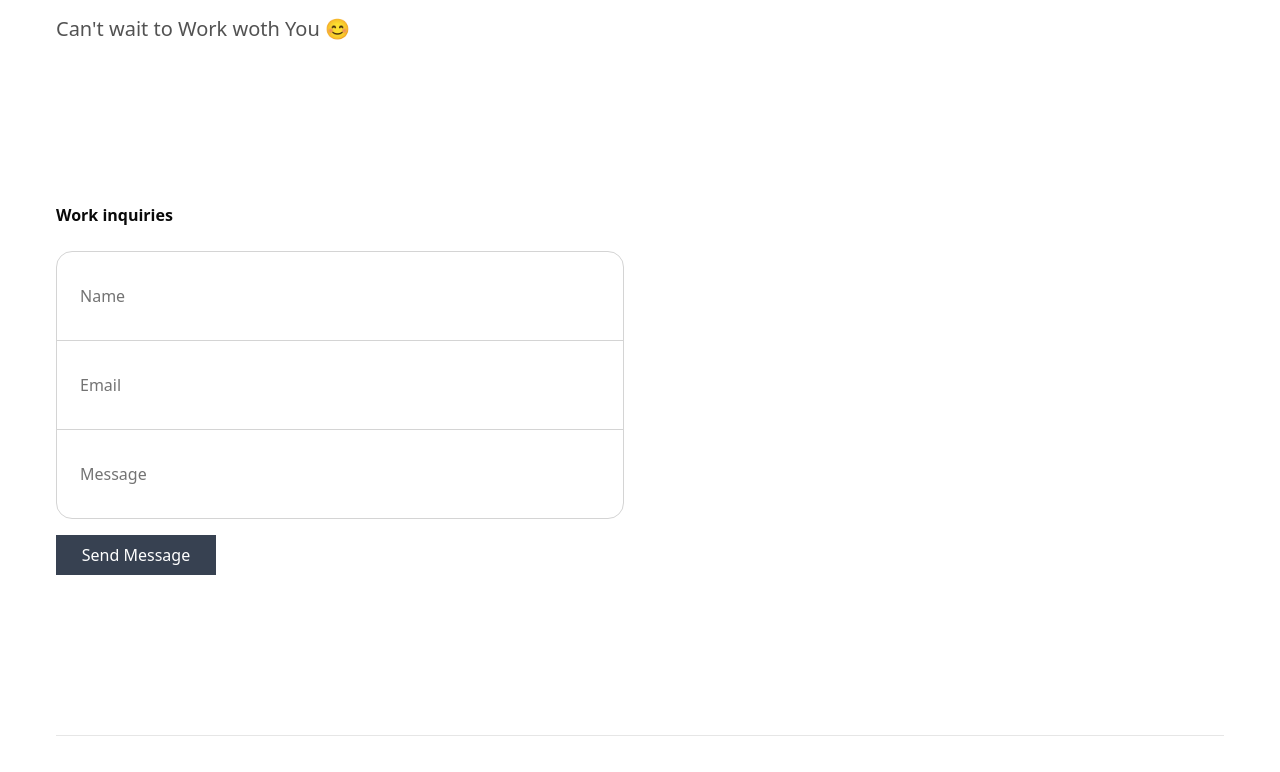
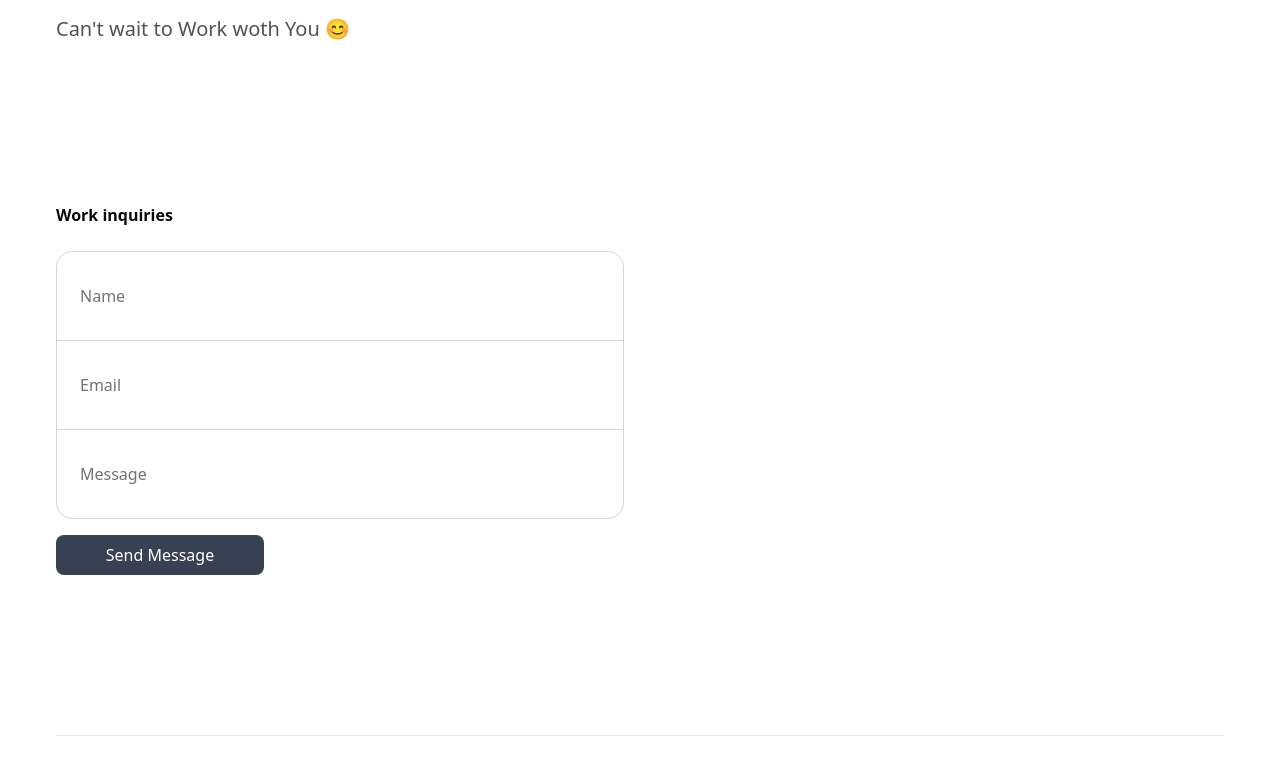
Before and after one commit to Taki7980/MyPortfolioWebSite, a Next.js app: page /contact in a window 1280 px wide. Shown: the part 385-1157 px from the top of the page. Built offline with nearby package versions, Linux system fonts and the light colour scheme.

Commit message:
contact done

```diff
--- a/src/components/ContactDetails.jsx
+++ b/src/components/ContactDetails.jsx
@@ -1,35 +1,68 @@
 "use client";
 
 
+import { useRef, useState } from "react";
+import Contact from "./ContactForm";
 import TextInput from "./TextInput";
+import emailjs from "@emailjs/browser";
 
 
 
 export default function ContactForm() {
+      const [error, setError] = useState(false);
+      const [success, setSuccess] = useState(false);
+      const formRef = useRef();
+
+      const sendEmail = (e) => {
+            e.preventDefault();
+
+            emailjs
+                  .sendForm(
+                        "service_p8n2mk7",
+                        "template_j43h9vg",
+                        formRef.current,
+                        "pOWs27XlCv1P2IyJ0"
+                  )
+                  .then(
+                        (result) => {
+                              setSuccess(true)
+                        },
+                        (error) => {
+                              setError(true);
+                        }
+                  );
+      };
+
 
       return (
-            <form>
+            <>
+                  <form
+                        ref={formRef}
+                        onSubmit={sendEmail}
+                  >
                         <h2 className="font-display text-base font-semibold text-neutral-950">
                               Work inquiries
                         </h2>
                         <div className="isolate mt-6 -space-y-px rounded-2xl bg-white/50">
-                        <TextInput label="Name" name="name" autoComplete="name" />
+                              <TextInput type="text" label="Name" required placeholder="Name" name="name" autoComplete="name" />
                               <TextInput
+                                    type="email" required placeholder="Email" name="email"
                                     label="Email"
-                              type="email"
-                              name="email"
                                     autoComplete="email"
                               />
 
                               {/* <TextInput label="Phone" type="tel" name="phone" autoComplete="tel" /> */}
-                        <TextInput label="Message" name="message" />
+                              <TextInput placeholder="Message" name="message" label="Message" />
                         </div>
                         <button
                               type="submit"
                               // disabled={loading}
-                        className="px-4 py-2 w-40 bg-gray-700 disabled:bg-gray-400 disabled:text-gray-100 text-white font-medium mt-4">
-                        Send Message
+                              className="px-4 py-2 w-52 rounded-lg bg-gray-700 disabled:bg-gray-400 disabled:text-gray-100 text-white font-medium mt-4">
+                              Send Message{' '}
+                              {error && "Error"}
+                              {success && "Success"}
                         </button>
                   </form >
+            </>
       );
 }
```
Also changed, not shown: src/components/ContactForm.jsx (deleted), 2 other files (tests, documents, lock files or other folders). Lines whose indentation alone changed are shown as unchanged.
